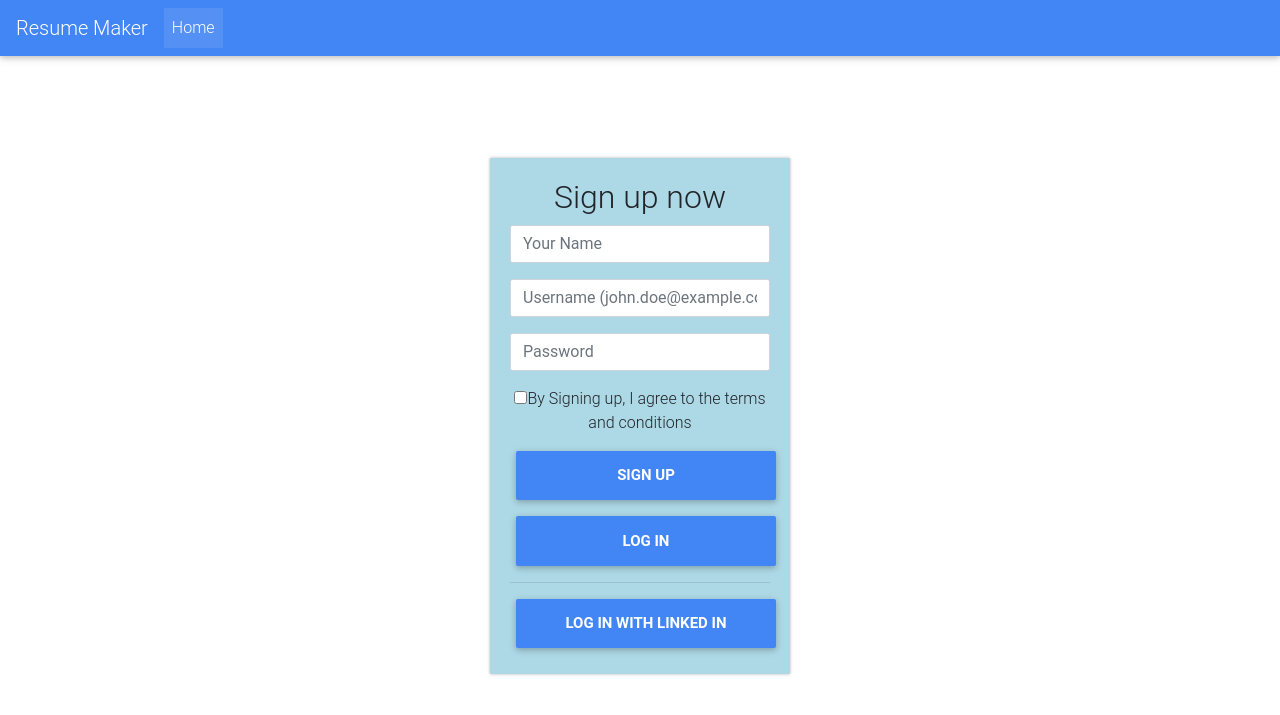
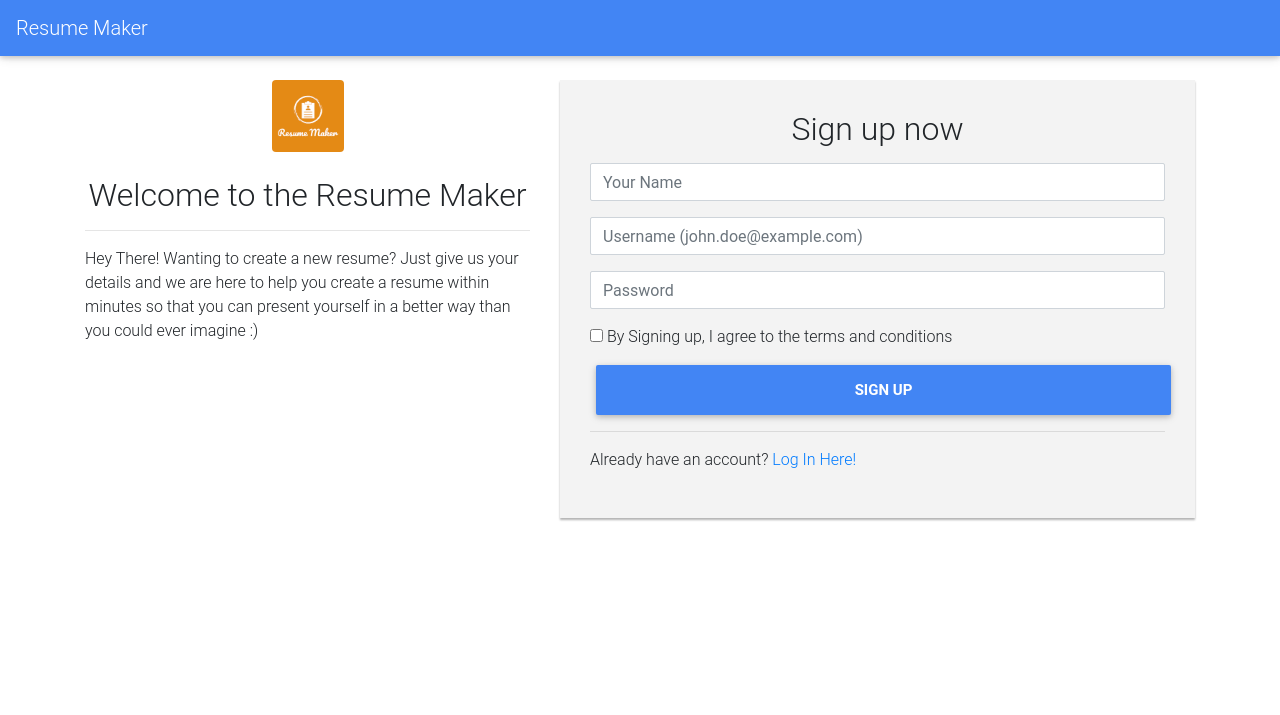
Before and after one commit to sriramrakshtih/CS561-Project, a PHP site: page /login.html in a window 1280 px wide. Shown: the top 715 px of the page. Run offline with PHP 8.4, Linux system fonts and the light colour scheme; some libraries are stand-ins or nearby versions; some web fonts are replaced.

Commit message:
Connected the questionnaire form with backend, implemented logout, enhanced UI

```diff
--- a/WikfixResume/css/login_style.css
+++ b/WikfixResume/css/login_style.css
@@ -1,20 +1,27 @@
+body {
+    padding-top: 150px;
+}
+
 .login-div {
     width: 540px;
-  	margin: 150px auto;
 }
+
 .login-div form {
     margin-bottom: 15px;
     background: #f3f3f3;
     box-shadow: 0 2px 2px rgba(0, 0, 0, 0.3);
     padding: 30px;
 }
+
 .login-div h2 {
     margin: 0 0 15px;
 }
+
 .form-control, .btn {
     min-height: 38px;
     border-radius: 2px;
 }
+
 .btn {
     font-size: 15px;
     font-weight: bold;
--- a/WikfixResume/css/style.css
+++ b/WikfixResume/css/style.css
@@ -1,17 +1,33 @@
 body {
-    margin: 0;
-    padding: 0;
+    padding-top: 80px;
 }
 
-.sign-up-div {
-    width: 300px;
-    box-shadow: 0 0 3px 0 rgba(0, 0, 0, 0.3);
-    background: #ADD8E6;
-    padding: 20px;
-    margin: 8% auto 0;
-    text-align: center;
+.login-div form, .sign-up-div form, .questionnaire-div form {
+    margin-bottom: 15px;
+    background: #f3f3f3;
+    box-shadow: 0 2px 2px rgba(0, 0, 0, 0.3);
+    padding: 30px;
 }
 
-.row2 {
+.login-div h2, .sign-up-div h2, .questionnaire-div h2 {
+    margin: 0 0 15px;
+}
 
+.form-control, .btn {
+    min-height: 38px;
+    border-radius: 2px;
 }
+
+.btn {
+    font-size: 15px;
+    font-weight: bold;
+}
+
+.questionnaire-form .iti.iti--allow-dropdown {
+    display: block !important;
+}
+
+.form-group.required .control-label:after {
+    content: "*";
+    color: red;
+}
--- a/WikfixResume/login.html
+++ b/WikfixResume/login.html
@@ -3,46 +3,71 @@
 
 <head>
     <meta charset="utf-8">
-    <meta name="viewport" content="width=device-width, initial-scale=1">
+    <meta name="viewport" content="width=device-width, initial-scale=1, shrink-to-fit=no">
     <meta http-equiv="x-ua-compatible" content="ie=edge">
-    <title>Sign Up</title>
-    <script src="https://ajax.googleapis.com/ajax/libs/jquery/1.12.4/jquery.min.js"></script>
-    <script src="js/modules/events-handler.js"></script>
+    <link rel="icon" href="img/logo.png">
+    <title>Resume Maker - Sign Up</title>
+    <!-- Font Awesome -->
     <link rel="stylesheet" href="https://use.fontawesome.com/releases/v5.8.2/css/all.css">
+    <!-- Bootstrap core CSS -->
     <link href="css/bootstrap.min.css" rel="stylesheet">
+    <!-- Material Design Bootstrap -->
     <link href="css/mdb.min.css" rel="stylesheet">
+    <!-- Your custom styles (optional) -->
     <link href="css/style.css" rel="stylesheet">
-    <link href="css/login_style.css" rel="stylesheet">
-
-    <!--<script>
-        if(sessionStorage.getItem('token')) {
-            window.location.replace('welcome.html');
-        }
-    </script>-->
 </head>
 
 <body>
 <header>
-    <nav class="navbar navbar-expand-lg navbar-dark primary-color">
-        <a class="navbar-brand" href="#">Resume Maker</a>
+    <nav class="navbar navbar-expand-md navbar-dark fixed-top primary-color">
+
+        <!-- Navbar brand -->
+        <a class="navbar-brand" href="index.html">Resume Maker</a>
+
+        <!-- Collapse button -->
         <button class="navbar-toggler" type="button" data-toggle="collapse" data-target="#basicExampleNav"
                 aria-controls="basicExampleNav" aria-expanded="false" aria-label="Toggle navigation">
             <span class="navbar-toggler-icon"></span>
         </button>
 
+        <!-- Collapsible content -->
         <div class="collapse navbar-collapse" id="basicExampleNav">
+
+            <!-- Links -->
             <ul class="navbar-nav mr-auto">
                 <li class="nav-item active">
-                    <a class="nav-link" href="index.html">Home
+                    <!--<a class="nav-link" href="#">Home
                         <span class="sr-only">(current)</span>
-                    </a>
+                    </a>-->
                 </li>
+
+
             </ul>
+
         </div>
+        <!-- Collapsible content -->
+
     </nav>
 </header>
 
-<div class="sign-up-div">
+<main>
+    <!-- main container -->
+    <div class="container ">
+        <div class="row">
+            <div class="col-md-5">
+                <div class="text-center">
+                    <img src="img/logo.png" height="72" width="72" class="mb-4 rounded img-fluid"
+                         alt="Resume Maker Logo">
+                </div>
+                <div class="text-center"><h2>Welcome to the Resume Maker</h2></div>
+                <hr>
+                <p>Hey There! Wanting to create a new resume? Just give us your details and we are here to help you
+                    create a resume within minutes so that you can present yourself in a better way than you could ever
+                    imagine :)</p>
+            </div>
+            <!-- grid col -->
+
+            <div class="col-md-7 sign-up-div">
                 <form method="post" id="signup-form">
                     <h2 class="text-center">Sign up now</h2>
                     <div class="form-group">
@@ -58,21 +83,40 @@
                                required="required">
                     </div>
                     <div class="form-group">
-            <p><span><input type="checkbox"></span>By Signing up, I agree to the terms and conditions</p>
+                        <p><span><input type="checkbox"></span> By Signing up, I agree to the terms and conditions</p>
                     </div>
                     <div class="form-group">
                         <button type="submit" class="btn btn-primary btn-block">Sign Up</button>
                     </div>
+                    <hr/>
+                    <div class="form-group">
+                        <p>Already have an account? <a href="index.html" class="pull-right">Log In Here!</a></p>
+                    </div>
                 </form>
-    <div>
-        <button type="button" class="btn btn-primary btn-block" onclick="window.location.href = 'index.html';">Log In
-        </button>
-        <hr>
-        <button type="button" class="btn btn-primary btn-block">Log In with Linked In
-        </button>
-    </div>
             </div>
 
+            <!-- grid row -->
 
+        </div>
+
+        <!-- grid row -->
+
+        <!-- grid row -->
+
+        <!-- main container -->
+    </div>
+</main>
+
+<!-- footer -->
+<!-- SCRIPTS -->
+<!-- JQuery -->
+<script type="text/javascript" src="js/jquery-3.4.1.min.js"></script>
+<!-- Bootstrap tooltips -->
+<script type="text/javascript" src="js/popper.min.js"></script>
+<!-- Bootstrap core JavaScript -->
+<script type="text/javascript" src="js/bootstrap.min.js"></script>
+<!-- MDB core JavaScript -->
+<script type="text/javascript" src="js/mdb.min.js"></script>
+<script src="js/modules/events-handler.js"></script>
 </body>
 </html>
```
Also changed, not shown: WikfixResume/index.html (+33 -53 lines), WikfixResume/js/modules/events-handler.js (+158 -22 lines), WikfixResume/questionnaire.html (+110 -58 lines). Lines whose indentation alone changed are shown as unchanged.
